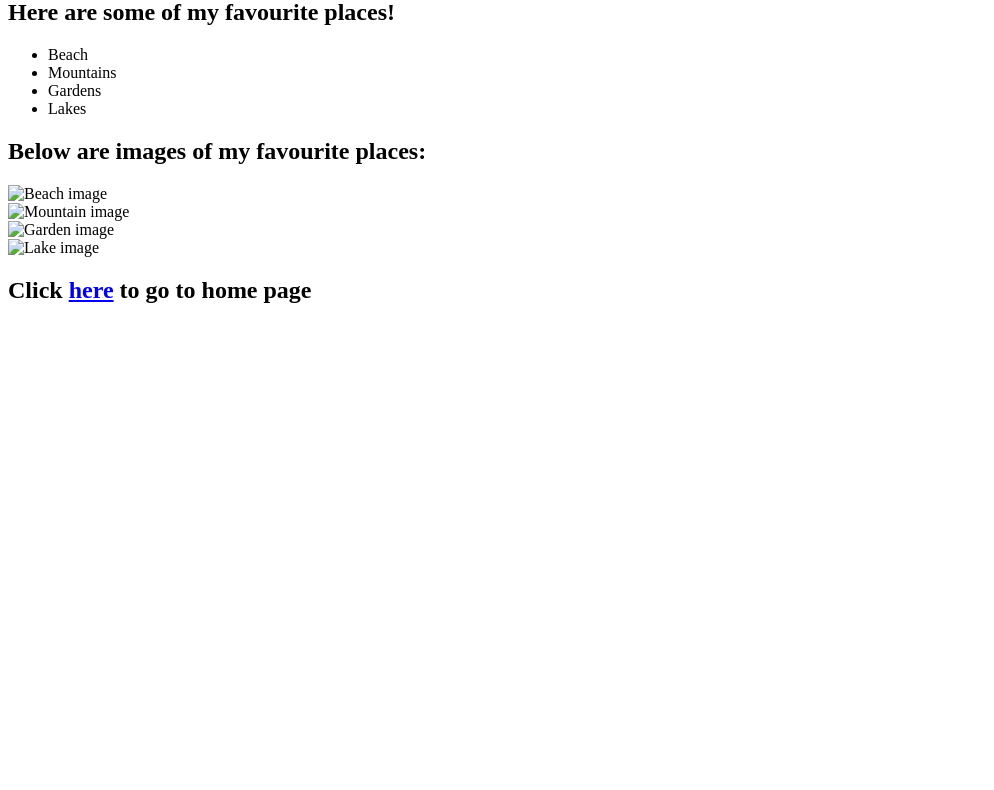
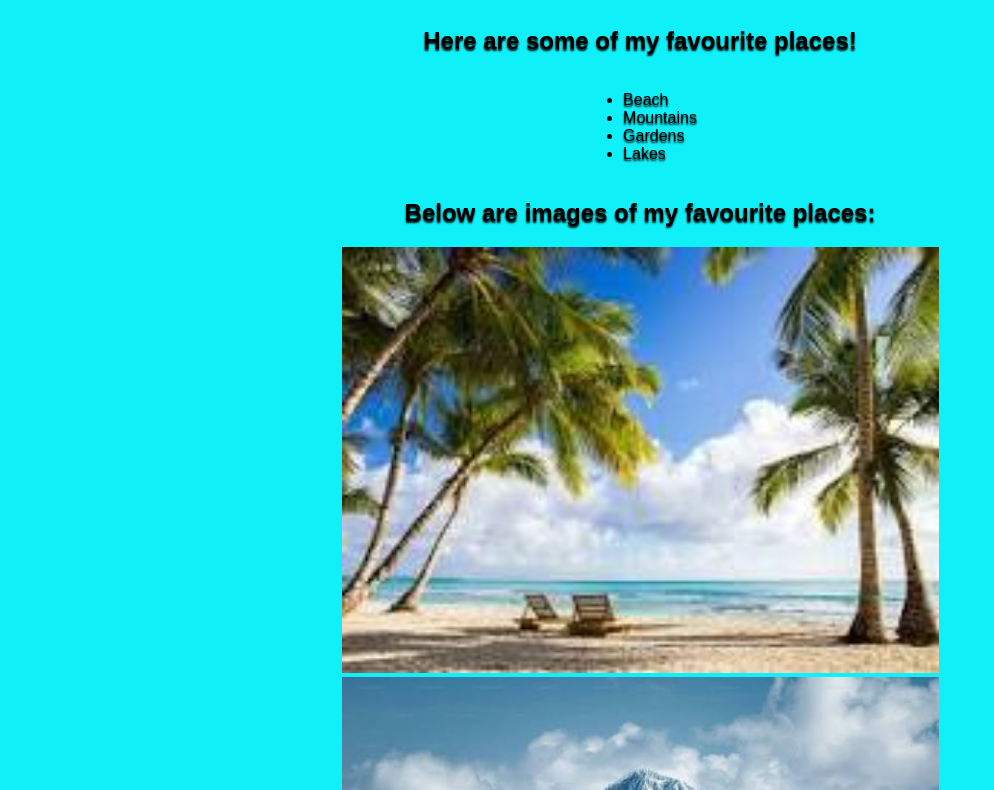
Before and after one commit to Greyat-glitch/First-website, a plain HTML site: page favourite-places.html in a window 1280 px wide. Shown: the part 81-871 px from the top of the page, without its empty margins (0-994 px from the left). Before the commit the page ends 800 px from the top, so only its background shows below. Drawn offline with Linux system fonts and the light colour scheme; the site is published under a folder, as on GitHub Pages, so addresses that start at the root find nothing.

Commit message:
Revision and Debbuging

```diff
--- a/css/styles.css
+++ b/css/styles.css
@@ -6,7 +6,7 @@ p {
   text-align: justify;
   font-style: italic;
   font-weight: bold;
-    font-family: 'Times New Roman', Times, serif;
+  font-family: "Times New Roman", Times, serif;
   font-size: medium;
 }
 
@@ -20,7 +20,7 @@ p {
 }
 #body2 {
   background-color: rgb(15, 240, 248);
-    font-family: 'Arial', sans-serif;
+  font-family: "Arial", sans-serif;
   text-shadow: 0px 2px 2px rgb(0, 0, 0);
   display: flex;
   flex-direction: column;
--- a/favourite-places.html
+++ b/favourite-places.html
@@ -4,7 +4,7 @@
     <meta charset="UTF-8">
     <meta name="viewport" content="width=device-width, initial-scale=1.0">
     <title>Favourite Places</title>
-    <link rel="stylesheet" href="/css/styles.css">
+    <link rel="stylesheet" href="./css/styles.css">
 </head>
 <body id="body2">
     <h1>Favourite Places</h1>
@@ -17,11 +17,11 @@
     </ul>
     <h2>Below are images of my favourite places:</h2>
     <div>
-        <img src="/Image-folder/beach image.jpg" alt="Beach image"></img><br>
-        <img src="/Image-folder/mountain.jpg" alt="Mountain image"></img><br>
-        <img src="/Image-folder/garden.jpg" alt="Garden image"></img><br>
-        <img src="/Image-folder/lake.jpg" alt="Lake image"></img>
+        <img src="./Image-folder/beach image.jpg" alt="Beach image"></img><br>
+        <img src="./Image-folder/mountain.jpg" alt="Mountain image"></img><br>
+        <img src="./Image-folder/garden.jpg" alt="Garden image"></img><br>
+        <img src="./Image-folder/lake.jpg" alt="Lake image"></img>
     </div>
-    <h2>Click <a class="link" href="/my-first-website.html">here</a> to go to home page</h2>
+    <h2>Click <a class="link" href="./my-first-website.html">here</a> to go to home page</h2>
 </body>
 </html>
```
Also changed, not shown: my-first-website.html (+12 -9 lines). Lines whose indentation alone changed are shown as unchanged.
